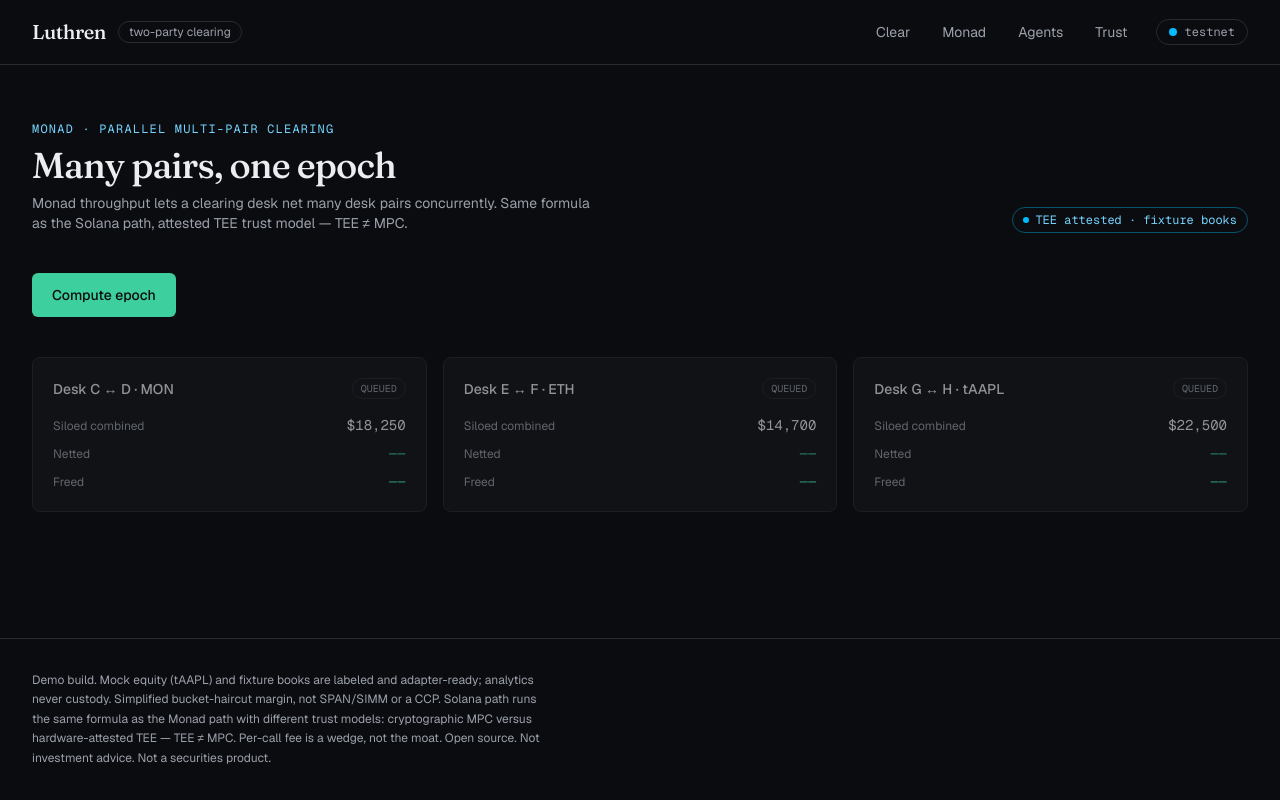
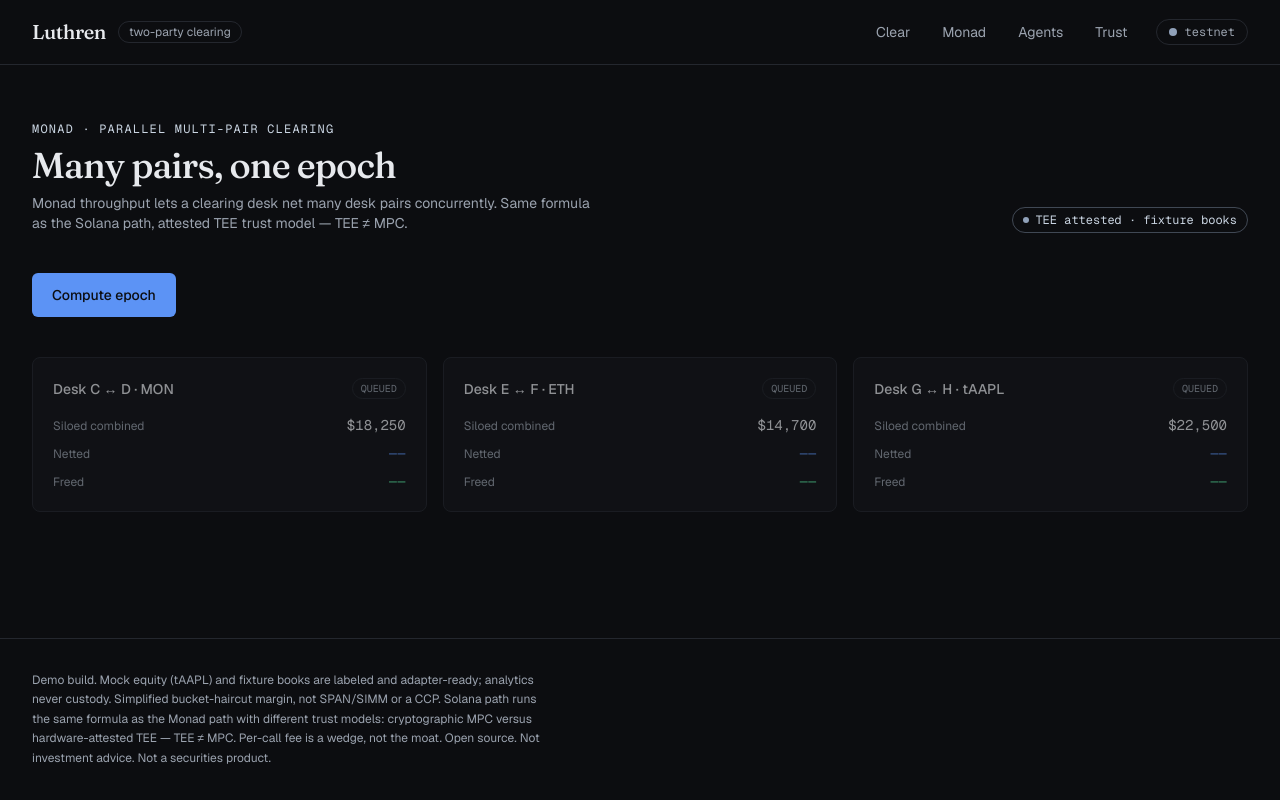
Before and after one commit to Kartikvyas1604/Luthren, a Next.js app: page /monad in a window 1280 px wide. Built offline with nearby package versions, Linux system fonts and the light colour scheme.

Commit message:
Re-theme to graphite and azure professional dark palette

```diff
--- a/app/globals.css
+++ b/app/globals.css
@@ -1,47 +1,49 @@
 @import "tailwindcss";
 
 :root {
-  --background: #fafaf8;
-  --foreground: #1a1c20;
+  --background: #f7f8f9;
+  --foreground: #17181b;
   --card: #ffffff;
-  --card-foreground: #1a1c20;
+  --card-foreground: #17181b;
   --popover: #ffffff;
-  --popover-foreground: #1a1c20;
-  --primary: #0e8a6b;
+  --popover-foreground: #17181b;
+  --primary: #1d5fd1;
   --primary-foreground: #ffffff;
-  --secondary: #f0f0ec;
-  --secondary-foreground: #1a1c20;
-  --muted: #f0f0ec;
-  --muted-foreground: #5a5e66;
-  --accent: #e8f4ef;
-  --accent-foreground: #0e8a6b;
+  --secondary: #eef0f2;
+  --secondary-foreground: #17181b;
+  --muted: #eef0f2;
+  --muted-foreground: #565b64;
+  --accent: #e8effc;
+  --accent-foreground: #1d5fd1;
   --destructive: #c44a3e;
   --destructive-foreground: #ffffff;
-  --border: #e4e4e0;
-  --input: #e4e4e0;
-  --ring: #0e8a6b;
+  --success: #0e7a5a;
+  --border: #e3e5e8;
+  --input: #e3e5e8;
+  --ring: #1d5fd1;
 }
 
 .dark {
-  --background: #0b0c0f;
-  --foreground: #ecedef;
-  --card: #14161b;
-  --card-foreground: #ecedef;
-  --popover: #1a1d23;
-  --popover-foreground: #ecedef;
-  --primary: #3ecf9e;
-  --primary-foreground: #0b0c0f;
-  --secondary: #1e222a;
-  --secondary-foreground: #ecedef;
-  --muted: #1e222a;
-  --muted-foreground: #9ba1ab;
-  --accent: #143329;
-  --accent-foreground: #3ecf9e;
+  --background: #0c0d10;
+  --foreground: #e7e9ed;
+  --card: #131519;
+  --card-foreground: #e7e9ed;
+  --popover: #17191e;
+  --popover-foreground: #e7e9ed;
+  --primary: #5c93f5;
+  --primary-foreground: #0c0d10;
+  --secondary: #1b1e24;
+  --secondary-foreground: #e7e9ed;
+  --muted: #1b1e24;
+  --muted-foreground: #9ba3af;
+  --accent: #16223a;
+  --accent-foreground: #7dabfa;
   --destructive: #e05e52;
-  --destructive-foreground: #0b0c0f;
-  --border: #262a31;
-  --input: #262a31;
-  --ring: #3ecf9e;
+  --destructive-foreground: #0c0d10;
+  --success: #4cc38a;
+  --border: #24272e;
+  --input: #24272e;
+  --ring: #5c93f5;
 }
 
 @theme inline {
@@ -61,6 +63,7 @@
   --color-accent-foreground: var(--accent-foreground);
   --color-destructive: var(--destructive);
   --color-destructive-foreground: var(--destructive-foreground);
+  --color-success: var(--success);
   --color-border: var(--border);
   --color-input: var(--input);
   --color-ring: var(--ring);
@@ -76,10 +79,10 @@
 }
 
 @media (prefers-reduced-motion: no-preference) {
-  .flash-jade {
-    animation: flash-jade 600ms ease-out;
+  .flash-accent {
+    animation: flash-accent 600ms ease-out;
   }
-  @keyframes flash-jade {
+  @keyframes flash-accent {
     0% {
       color: var(--primary);
     }
--- a/app/monad/page.tsx
+++ b/app/monad/page.tsx
@@ -40,7 +40,7 @@
       <div className="flex flex-col gap-10">
         <div className="flex flex-wrap items-end justify-between gap-4">
           <div>
-            <p className="font-mono text-xs uppercase tracking-widest text-sky-300">
+            <p className="font-mono text-xs uppercase tracking-widest text-slate-300">
               Monad · parallel multi-pair clearing
             </p>
             <h1 className="mt-2 font-serif text-3xl font-medium tracking-tight md:text-4xl">
@@ -51,8 +51,8 @@
               as the Solana path, attested TEE trust model — TEE ≠ MPC.
             </p>
           </div>
-          <span className="inline-flex items-center gap-1.5 rounded-full border border-sky-400/40 px-2.5 py-1 font-mono text-xs text-sky-300">
-            <span className="h-1.5 w-1.5 rounded-full bg-sky-400" aria-hidden />
+          <span className="inline-flex items-center gap-1.5 rounded-full border border-slate-400/40 px-2.5 py-1 font-mono text-xs text-slate-300">
+            <span className="h-1.5 w-1.5 rounded-full bg-slate-400" aria-hidden />
             TEE attested · fixture books
           </span>
         </div>
@@ -130,7 +130,7 @@
                   </div>
                   <div className="flex items-baseline justify-between">
                     <dt className="text-xs text-muted-foreground">Freed</dt>
-                    <dd className="font-mono text-sm font-medium tabular-nums text-primary">
+                    <dd className="font-mono text-sm font-medium tabular-nums text-success">
                       {cleared ? usd(r.net.savingsUsd, 0) : "——"}
                     </dd>
                   </div>
--- a/app/trust/page.tsx
+++ b/app/trust/page.tsx
@@ -13,7 +13,7 @@
 
 const STATUS_STYLES = {
   real: "border-primary/40 bg-primary/10 text-primary",
-  partial: "border-sky-400/40 bg-sky-400/10 text-sky-300",
+  partial: "border-muted bg-muted text-muted-foreground",
   mock: "border-border text-muted-foreground",
 } as const;
 
@@ -47,7 +47,7 @@
             </p>
           </div>
           <div className="rounded-lg border border-border bg-card p-6">
-            <h2 className="font-mono text-xs uppercase tracking-widest text-sky-300">
+            <h2 className="font-mono text-xs uppercase tracking-widest font-mono text-slate-300">
               Monad — hardware-attested TEE
             </h2>
             <p className="mt-3 text-sm leading-relaxed text-muted-foreground">
--- a/components/backend-badge.tsx
+++ b/components/backend-badge.tsx
@@ -8,7 +8,7 @@
   },
   enclave: {
     text: "TEE attested",
-    cls: "border-sky-400/40 text-sky-300",
+    cls: "border-slate-400/40 text-slate-300",
     note: "Hardware-attested enclave — same formula, different trust model than MPC",
   },
   simulated: {
--- a/components/margin-hero.tsx
+++ b/components/margin-hero.tsx
@@ -39,7 +39,7 @@
           </p>
           <p
             className={`mt-2 font-mono text-4xl font-medium tabular-nums md:text-5xl ${
-              announced ? "" : "flash-jade"
+              announced ? "" : "flash-accent"
             }`}
             onAnimationEnd={() => setAnnounced(true)}
           >
@@ -48,10 +48,10 @@
         </div>
         <div className="text-right">
           <p className="text-xs text-muted-foreground">Capital freed</p>
-          <p className="mt-1 font-mono text-2xl font-medium tabular-nums text-primary">
+          <p className="mt-1 font-mono text-2xl font-medium tabular-nums text-success">
             {usd(result.savingsUsd, 0)}
           </p>
-          <p className="font-mono text-xs tabular-nums text-primary">
+          <p className="font-mono text-xs tabular-nums text-success">
             {pct}% vs siloed
           </p>
         </div>
--- a/components/site-header.tsx
+++ b/components/site-header.tsx
@@ -39,7 +39,7 @@
             className="ml-2 flex items-center gap-2 rounded-full border border-border px-3 py-1 font-mono text-xs text-muted-foreground"
             aria-label={`Network: ${chain === "solana" ? "Solana devnet" : "Monad testnet"}`}
           >
-            <span className={`h-2 w-2 rounded-full ${chain === "solana" ? "bg-primary" : "bg-sky-400"}`} aria-hidden />
+            <span className={`h-2 w-2 rounded-full ${chain === "solana" ? "bg-primary" : "bg-slate-400"}`} aria-hidden />
             {chain === "solana" ? "devnet" : "testnet"}
           </span>
         </nav>
```
Also changed, not shown: 1 other file (tests, documents, lock files or other folders).
